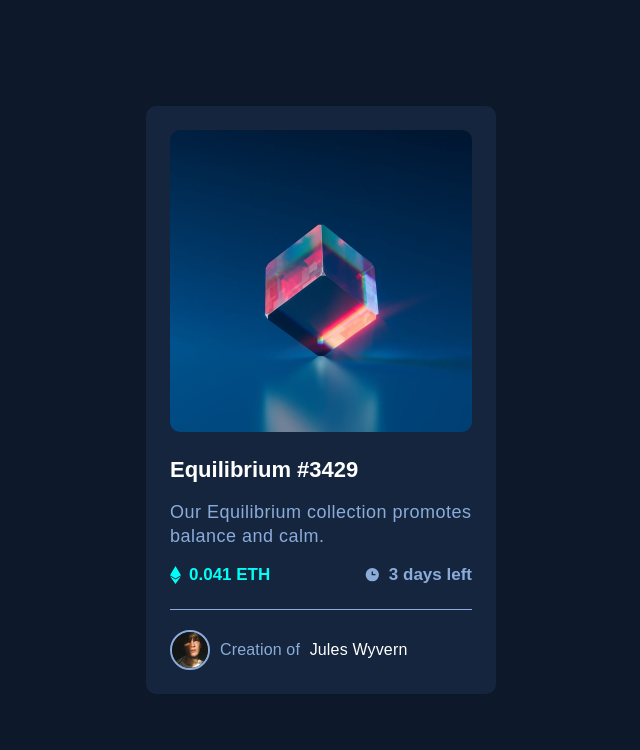
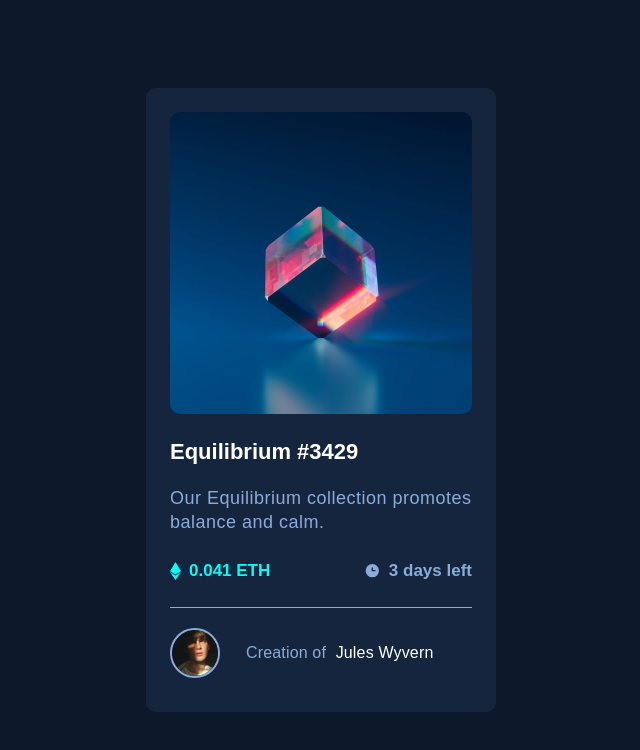
Before and after one commit to scourgeofgods/nft-preview-card-component-main, a plain HTML site: page index.html in a window 1280 px wide. Shown: the whole page, without its empty margins (319-959 px from the left). Drawn offline with Linux system fonts and the light colour scheme.

Commit message:
media queries added

```diff
--- a/style.css
+++ b/style.css
@@ -146,3 +146,25 @@ ul li:last-child {
   font-weight: var(--fw-base);
   margin-left: 0.5rem;
 }
+
+@media (min-width: 576px) {
+  .card__title {
+    margin-bottom: 2rem;
+  }
+  .card__details {
+    font-size: 1.8rem;
+    margin-bottom: 2.6rem;
+    line-height: 2.4rem;
+  }
+  ul {
+    margin-bottom: 2.6rem;
+  }
+  .card__creator {
+    gap: 1.6rem;
+    margin-bottom: 1rem;
+  }
+  .card__creator--img {
+    width: 5rem;
+    height: 5rem;
+  }
+}
```
